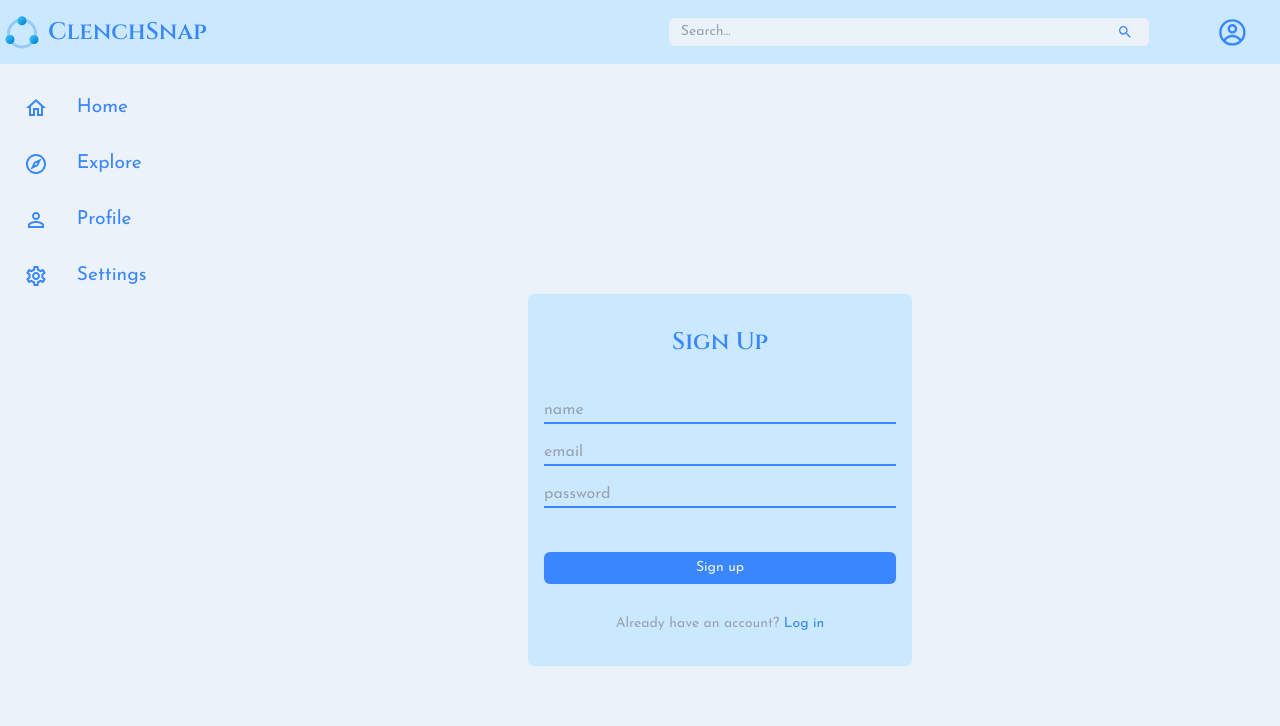
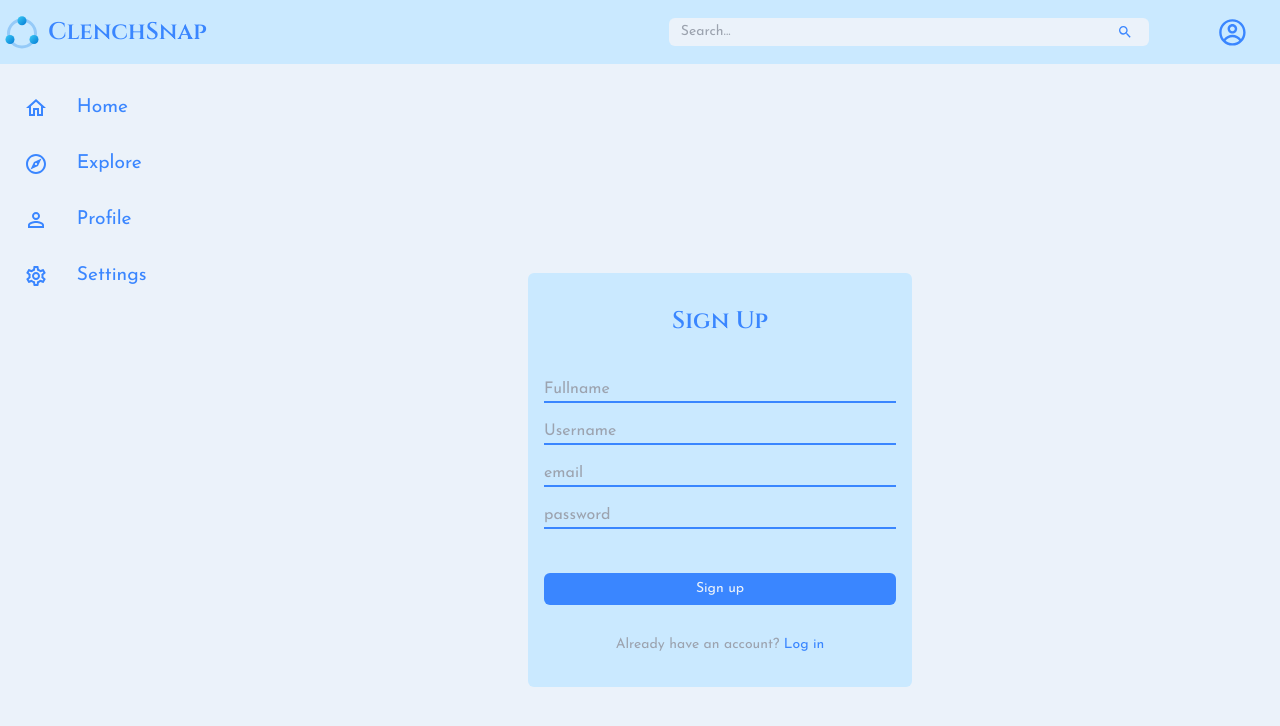
Before and after one commit to IM-Suryakant-Kumar/ClenchSnap, a React (Vite) app in the folder client/: page /signup in a window 1280 px wide. Shown: the top 726 px of the page. Built offline with nearby package versions, Linux system fonts and the light colour scheme; no server answers.

Commit message:
refactor: remove some types and related code

```diff
--- a/client/src/apis/auth.ts
+++ b/client/src/apis/auth.ts
@@ -1,6 +1,5 @@
 import { toast } from "react-toastify";
 import IApiRes from "../types/response";
-import { ILogCred, IRegCred } from "../types/user";
 import axios from "./axios";
 import {
 	AddTokenToLocalStorage,
@@ -9,9 +8,10 @@ import {
 import { removeUserFromLocalStorage } from "../utils/handleUser";
 import config from "./config";
 import asyncWrapper from "../utils/asyncWrapper";
+import IUser from "../types/user";
 
 // login
-export const login = (logCred: ILogCred) =>
+export const login = (logCred: IUser) =>
 	asyncWrapper(async () => {
 		const { data } = (await axios.post("/auth/login", logCred)) as IApiRes;
 		AddTokenToLocalStorage(data.token);
@@ -27,7 +27,7 @@ export const guestLogin = async () =>
 		return data;
 	});
 // signup
-export const signup = async (regCred: IRegCred) =>
+export const signup = async (regCred: IUser) =>
 	asyncWrapper(async () => {
 		const { data } = (await axios.post(
 			"/auth/register",
--- a/client/src/pages/Login.tsx
+++ b/client/src/pages/Login.tsx
@@ -7,11 +7,11 @@ import {
 } from "react-router-dom";
 import { Link } from "react-router-dom";
 import { guestLogin, login } from "../apis/auth";
-import { ILogCred } from "../types/user";
 import { useLoading, useUser } from "../contexts";
 import loadingWrapper from "../utils/loadingWrapper";
 import { useState } from "react";
 import { getUserFromLocalStorage } from "../utils/handleUser";
+import IUser from "../types/user";
 
 export const loader = ({ request }: LoaderFunctionArgs) => {
 	const searchParams = new URL(request.url).searchParams;
@@ -45,7 +45,7 @@ const Login = () => {
 			const email = formData.get("email");
 			const password = formData.get("password");
 
-			const data = await login({ email, password } as ILogCred);
+			const data = await login({ email, password } as IUser);
 			data.success
 				? (await getProfile(), navigate(pathname, { replace: true }))
 				: setErrorMessage(data.message);
--- a/client/src/pages/Signup.tsx
+++ b/client/src/pages/Signup.tsx
@@ -4,13 +4,13 @@ import {
 	useNavigate,
 	useSearchParams,
 } from "react-router-dom";
-import { IRegCred } from "../types/user";
 import { Link } from "react-router-dom";
 import { signup } from "../apis/auth";
 import { getUserFromLocalStorage } from "../utils/handleUser";
 import { useLoading, useUser } from "../contexts";
 import { useState } from "react";
 import loadingWrapper from "../utils/loadingWrapper";
+import IUser from "../types/user";
 
 export const loader = ({ request }: LoaderFunctionArgs) => {
 	const pathname = new URL(request.url).searchParams.get("redirectTo") || "/";
@@ -35,11 +35,12 @@ const Signup = () => {
 		e.preventDefault();
 		const fn = async () => {
 			const formData = new FormData(e.currentTarget);
-			const name = formData.get("name");
+			const fullname = formData.get("fullname");
+			const username = formData.get("username");
 			const email = formData.get("email");
 			const password = formData.get("password");
 
-			const data = await signup({ name, email, password } as IRegCred);
+			const data = await signup({ fullname, username, email, password } as IUser);
 			data.success
 				? (await getProfile(), navigate(pathname, { replace: true }))
 				: setErrorMessage(data.message);
@@ -66,8 +67,14 @@ const Signup = () => {
 				<input
 					className="outline-none border-b-2 border-logo-cl bg-inherit"
 					type="text"
-					name="name"
-					placeholder="name"
+					name="fullname"
+					placeholder="Fullname"
+				/>
+				<input
+					className="outline-none border-b-2 border-logo-cl bg-inherit"
+					type="text"
+					name="username"
+					placeholder="Username"
 				/>
 				<input
 					className="outline-none border-b-2 border-logo-cl bg-inherit"
```
Also changed, not shown: client/src/types/user.ts (+2 -13 lines), 1 other file (tests, documents, lock files or other folders).
